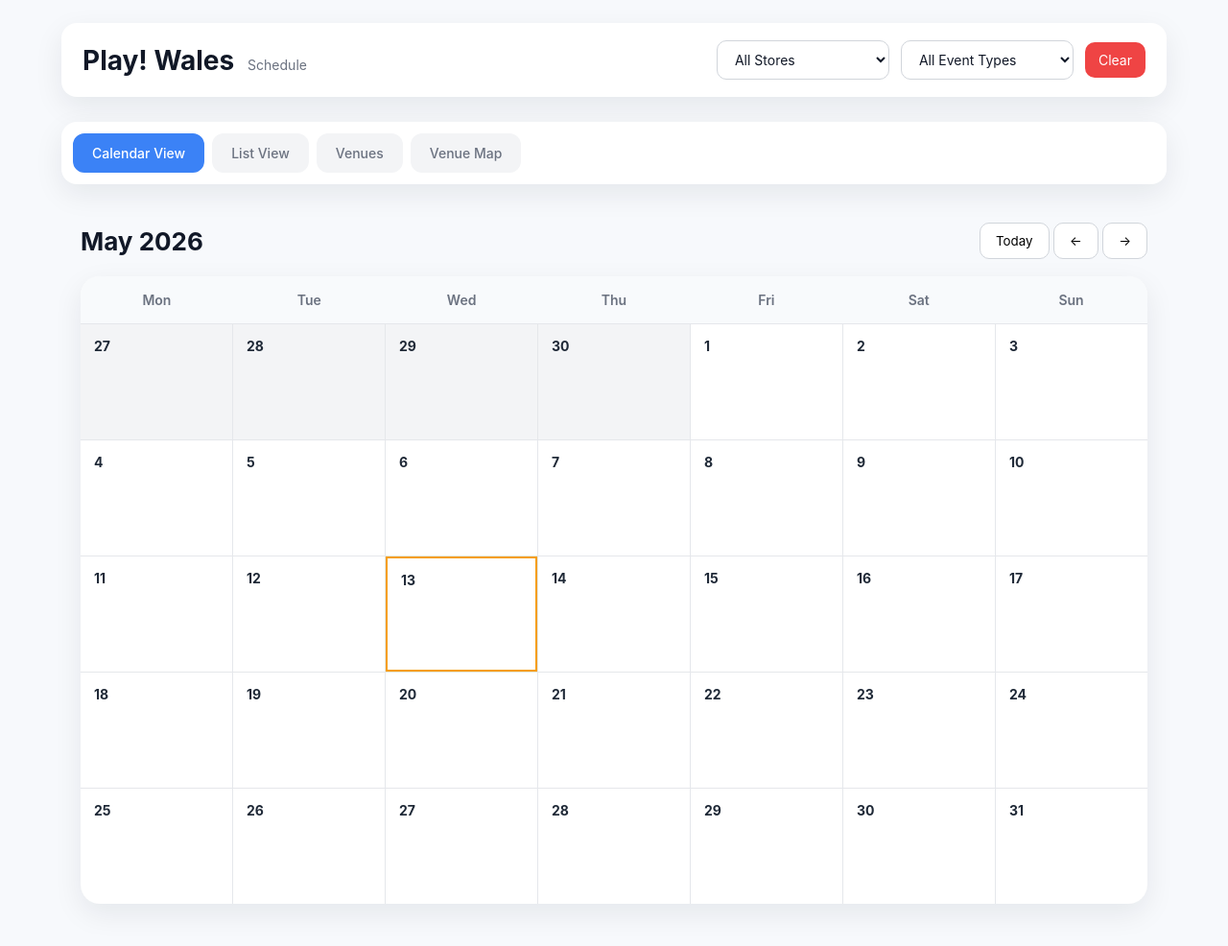
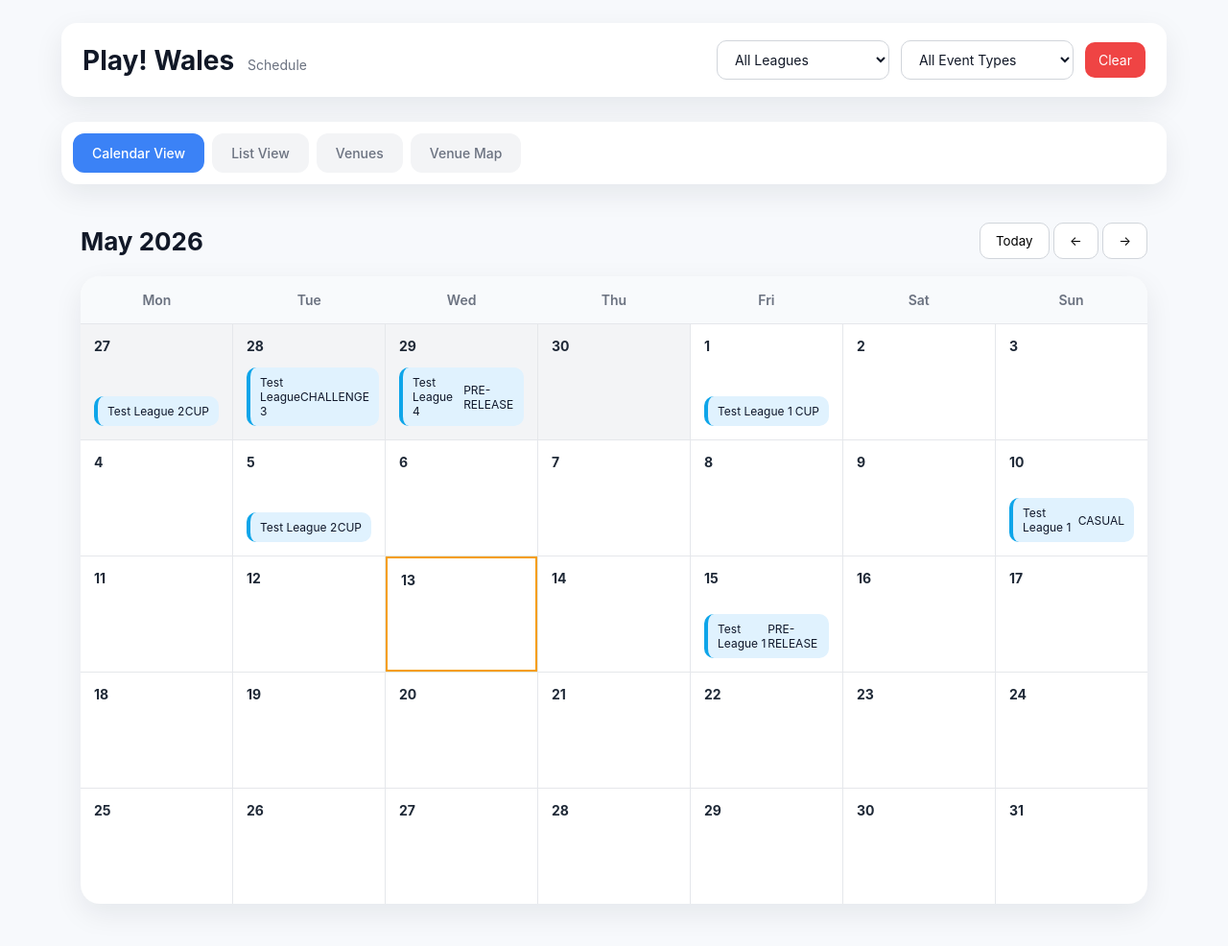
Before and after one commit to L1UK3/playsouthwales, a Flask app: page / in a window 1280 px wide. Shown: the whole page at 96% size. Run offline with Flask 3, Linux system fonts and the light colour scheme.

Commit message:
Update API paths and enhance event data structure; improve calendar filters and styling

```diff
--- a/app.py
+++ b/app.py
@@ -4,9 +4,9 @@ from flask import Flask, jsonify, render_template
 
 app = Flask(__name__)
 
-API_EVENTS = os.path.join(os.path.dirname(__file__), 'events.json')
-API_LEAGUES = os.path.join(os.path.dirname(__file__), 'leagues.json')
-API_TYPES = os.path.join(os.path.dirname(__file__), 'types.json')
+API_EVENTS = os.path.join(os.path.dirname(__file__), 'data', 'events.json')
+API_LEAGUES = os.path.join(os.path.dirname(__file__), 'data', 'leagues.json')
+API_TYPES = os.path.join(os.path.dirname(__file__), 'data', 'types.json')
 
 
 def load_events():
@@ -36,7 +36,10 @@ def api_leagues():
 
 @app.route('/api/types')
 def api_types():
-    return jsonify(load_types())
+    types_data = load_types()
+    if isinstance(types_data, dict) and 'types' in types_data:
+        return jsonify(types_data['types'])
+    return jsonify(types_data)
 
 
 if __name__ == '__main__':
--- a/data/events.json
+++ b/data/events.json
@@ -5,6 +5,7 @@
         "date": "2026-04-26T00:00:00.000Z",
         "startTime": "09:00:00",
         "leagueId": 1,
+        "leagueName": "Test League 1",
         "ticketLink": "http://example.com/tickets/1",
         "type": "CHALLENGE",
         "description": "An exciting spring challenge event."
@@ -15,6 +16,7 @@
         "date": "2026-04-27T00:00:00.000Z",
         "startTime": "10:00:00",
         "leagueId": 2,
+        "leagueName": "Test League 2",
         "ticketLink": null,
         "type": "CUP",
         "description": "Compete for the summer cup!"
@@ -25,6 +27,7 @@
         "date": "2026-04-28T00:00:00.000Z",
         "startTime": "11:00:00",
         "leagueId": 3,
+        "leagueName": "Test League 3",
         "ticketLink": "http://example.com/tickets/3",
         "type": "CHALLENGE",
         "description": null
@@ -35,6 +38,7 @@
         "date": "2026-04-29T00:00:00.000Z",
         "startTime": "12:00:00",
         "leagueId": 4,
+        "leagueName": "Test League 4",
         "ticketLink": null,
         "type": "PRE-RELEASE",
         "description": "Be the first to play with the new set."
@@ -45,6 +49,7 @@
         "date": "2026-05-01T00:00:00.000Z",
         "startTime": "14:00:00",
         "leagueId": 1,
+        "leagueName": "Test League 1",
         "ticketLink": null,
         "type": "CUP",
         "description": "Qualify for the championship."
@@ -55,6 +60,7 @@
         "date": "2026-05-05T00:00:00.000Z",
         "startTime": "18:00:00",
         "leagueId": 2,
+        "leagueName": "Test League 2",
         "ticketLink": "http://example.com/tickets/6",
         "type": "CUP",
         "description": "The ultimate showdown!"
@@ -64,7 +70,8 @@
         "name": "Casual Play Day",
         "date": "2026-05-10T00:00:00.000Z",
         "startTime": "10:00:00",
-        "leagueId": null,
+        "leagueId": 1,
+        "leagueName": "Test League 1",
         "ticketLink": null,
         "type": "CASUAL",
         "description": "Relaxed day of gaming."
@@ -74,7 +81,8 @@
         "name": "New Set Pre-Release",
         "date": "2026-05-15T00:00:00.000Z",
         "startTime": "19:00:00",
-        "leagueId": null,
+        "leagueId": 1,
+        "leagueName": "Test League 1",
         "ticketLink": null,
         "type": "PRE-RELEASE",
         "description": "Be the first to play with the new set."
--- a/static/calendar.js
+++ b/static/calendar.js
@@ -5,6 +5,7 @@ let filteredEventsByDate = {};
 let selectedDateKey = null;
 let currentTab = 'calendar';
 let leagues = [];
+let leagueMap = {};
 let types = [];
 
 async function loadEvents() {
@@ -13,7 +14,8 @@ async function loadEvents() {
         const data = await response.json();
 
         eventsByDate = data.reduce((acc, event) => {
-            const dateKey = event.event_date;
+            const dateKey = event.date ? event.date.slice(0, 10) : null;
+            if (!dateKey) return acc;
             if (!acc[dateKey]) acc[dateKey] = [];
             acc[dateKey].push(event);
             return acc;
@@ -21,6 +23,7 @@ async function loadEvents() {
 
         filteredEventsByDate = { ...eventsByDate };
         await loadLeaguesAndTypes();
+        populateFilters(data);
         renderCalendar();
     } catch (error) {
         console.error('Error fetching events:', error);
@@ -34,41 +37,59 @@ async function loadLeaguesAndTypes() {
             fetch('/api/types')
         ]);
         leagues = await leaguesResponse.json();
-        types = await typesResponse.json();
+        const fetchedTypes = await typesResponse.json();
+        types = Array.isArray(fetchedTypes) ? fetchedTypes : (fetchedTypes.types || []);
+        leagueMap = leagues.reduce((map, league) => {
+            map[league.leagueId] = league;
+            return map;
+        }, {});
     } catch (error) {
         console.error('Error fetching leagues/types:', error);
     }
 }
 
 function populateFilters(events) {
-    const storeFilter = document.getElementById('store-filter');
+    const leagueFilter = document.getElementById('league-filter');
     const typeFilter = document.getElementById('type-filter');
 
-    const stores = [...new Set(events.map(event => event.store))].sort();
-    const types = [...new Set(events.map(event => event.type))].sort();
+    leagueFilter.innerHTML = '<option value="">All Leagues</option>';
+    typeFilter.innerHTML = '<option value="">All Event Types</option>';
 
-    stores.forEach(store => {
+    const leagueOptions = [...leagues].sort((a, b) => a.name.localeCompare(b.name));
+    const hasNoLeague = events.some(event => event.leagueId === null || event.leagueId === undefined);
+
+    leagueOptions.forEach(league => {
         const option = document.createElement('option');
-        option.value = store;
-        option.textContent = store;
-        storeFilter.appendChild(option);
+        option.value = String(league.leagueId);
+        option.textContent = league.name;
+        leagueFilter.appendChild(option);
     });
 
-    types.forEach(type => {
+    if (hasNoLeague) {
         const option = document.createElement('option');
-        option.value = type;
-        option.textContent = type;
+        option.value = 'none';
+        option.textContent = 'No League';
+        leagueFilter.appendChild(option);
+    }
+
+    const typeOptions = types.length ? types : [...new Set(events.map(event => event.type))].sort();
+    typeOptions.forEach(typeValue => {
+        const option = document.createElement('option');
+        option.value = typeValue;
+        option.textContent = typeValue;
         typeFilter.appendChild(option);
     });
 }
 
 function applyFilters() {
-    const store = document.getElementById('store-filter').value;
+    const league = document.getElementById('league-filter').value;
     const type = document.getElementById('type-filter').value;
 
     filteredEventsByDate = Object.entries(eventsByDate).reduce((acc, [dateKey, eventList]) => {
         const filtered = eventList.filter(event => {
-            return (!store || event.store === store) && (!type || event.type === type);
+            const leagueMatch = !league || (league === 'none' ? (event.leagueId === null || event.leagueId === undefined) : String(event.leagueId) === league);
+            const typeMatch = !type || event.type === type;
+            return leagueMatch && typeMatch;
         });
 
         if (filtered.length > 0) {
@@ -90,7 +111,7 @@ function applyFilters() {
 }
 
 function clearFilters() {
-    document.getElementById('store-filter').value = '';
+    document.getElementById('league-filter').value = '';
     document.getElementById('type-filter').value = '';
     applyFilters();
 }
@@ -161,13 +182,14 @@ function renderListView() {
 
         // Add event cards
         events.forEach(event => {
+            const leagueName = event.leagueId ? (leagueMap[event.leagueId]?.name || 'Unknown League') : 'No League';
             const card = document.createElement('div');
             card.className = 'list-event-card';
             card.innerHTML = `
                 <div class="list-event-info">
-                    <div class="list-event-store">${event.store}</div>
+                    <div class="list-event-store">${event.name}</div>
                     <div class="list-event-type">${event.type}</div>
-                    <div class="list-event-date">${dateKey}</div>
+                    <div class="list-event-date">${leagueName} • ${event.startTime || ''}</div>
                 </div>
             `;
             eventsDiv.appendChild(card);
@@ -182,15 +204,8 @@ function renderVenues() {
     const container = document.getElementById('venues-container');
     container.innerHTML = '';
 
-    // Get unique venues from filtered events
-    const venues = new Set();
-    Object.values(filteredEventsByDate).forEach(eventList => {
-        eventList.forEach(event => {
-            venues.add(event.store);
-        });
-    });
-
-    if (venues.size === 0) {
+    const venueList = leagues.length ? leagues.slice() : [];
+    if (venueList.length === 0) {
         const noVenuesDiv = document.createElement('div');
         noVenuesDiv.className = 'no-venues';
         noVenuesDiv.textContent = 'No venues found.';
@@ -198,11 +213,11 @@ function renderVenues() {
         return;
     }
 
-    const venuesList = Array.from(venues).sort();
-    venuesList.forEach(venue => {
+    venueList.sort((a, b) => a.name.localeCompare(b.name));
+    venueList.forEach(venue => {
         const venueCard = document.createElement('div');
         venueCard.className = 'venue-card';
-        venueCard.innerHTML = `<div class="venue-name">${venue}</div>`;
+        venueCard.innerHTML = `<div class="venue-name">${venue.name}</div>`;
         container.appendChild(venueCard);
     });
 }
@@ -279,7 +294,7 @@ function createDayCell(day, month, year, isOtherMonth) {
         events.slice(0, 2).forEach(event => {
             const eventEl = document.createElement('div');
             eventEl.className = 'event';
-            eventEl.innerHTML = `<span>${event.store}</span><span class="type">${event.type}</span>`;
+            eventEl.innerHTML = `<span>${event.leagueName}</span><span class="type">${event.type}</span>`;
             eventList.appendChild(eventEl);
         });
 
@@ -324,11 +339,15 @@ function showSelectedDay(dateKey) {
         eventsContainer.appendChild(emptyMessage);
     } else {
         events.forEach(event => {
+            const leagueName = event.leagueId ? (leagueMap[event.leagueId]?.name || 'Unknown League') : 'No League';
             const card = document.createElement('div');
             card.className = 'event-card';
             card.innerHTML = `
-                <div class="event-card-store">${event.store}</div>
-                <div class="event-card-type">${event.type}</div>
+                <div>
+                    <div class="event-card-store">${event.name}</div>
+                    <div class="event-card-type">${event.type}</div>
+                    <div class="event-card-date">${leagueName} • ${event.startTime || ''}</div>
+                </div>
             `;
             eventsContainer.appendChild(card);
         });
--- a/static/style.css
+++ b/static/style.css
@@ -175,6 +175,7 @@ body {
 
 .calendar-cell {
     min-height: 120px;
+    min-width: 120px;
     padding: 14px;
     background: #ffffff;
     cursor: pointer;
@@ -276,6 +277,12 @@ body {
     font-size: 16px;
     font-weight: 700;
     color: #0f172a;
+}
+
+.event-card-date {
+    color: #6b7280;
+    font-size: 14px;
+    margin-top: 4px;
 }
 
 .no-events {
--- a/templates/index.html
+++ b/templates/index.html
@@ -16,8 +16,8 @@
                 <span class="subtitle">Schedule</span>
             </div>
             <div class="filters">
-                <select id="store-filter" onchange="applyFilters()">
-                    <option value="">All Stores</option>
+                <select id="league-filter" onchange="applyFilters()">
+                    <option value="">All Leagues</option>
                 </select>
                 <select id="type-filter" onchange="applyFilters()">
                     <option value="">All Event Types</option>
```
